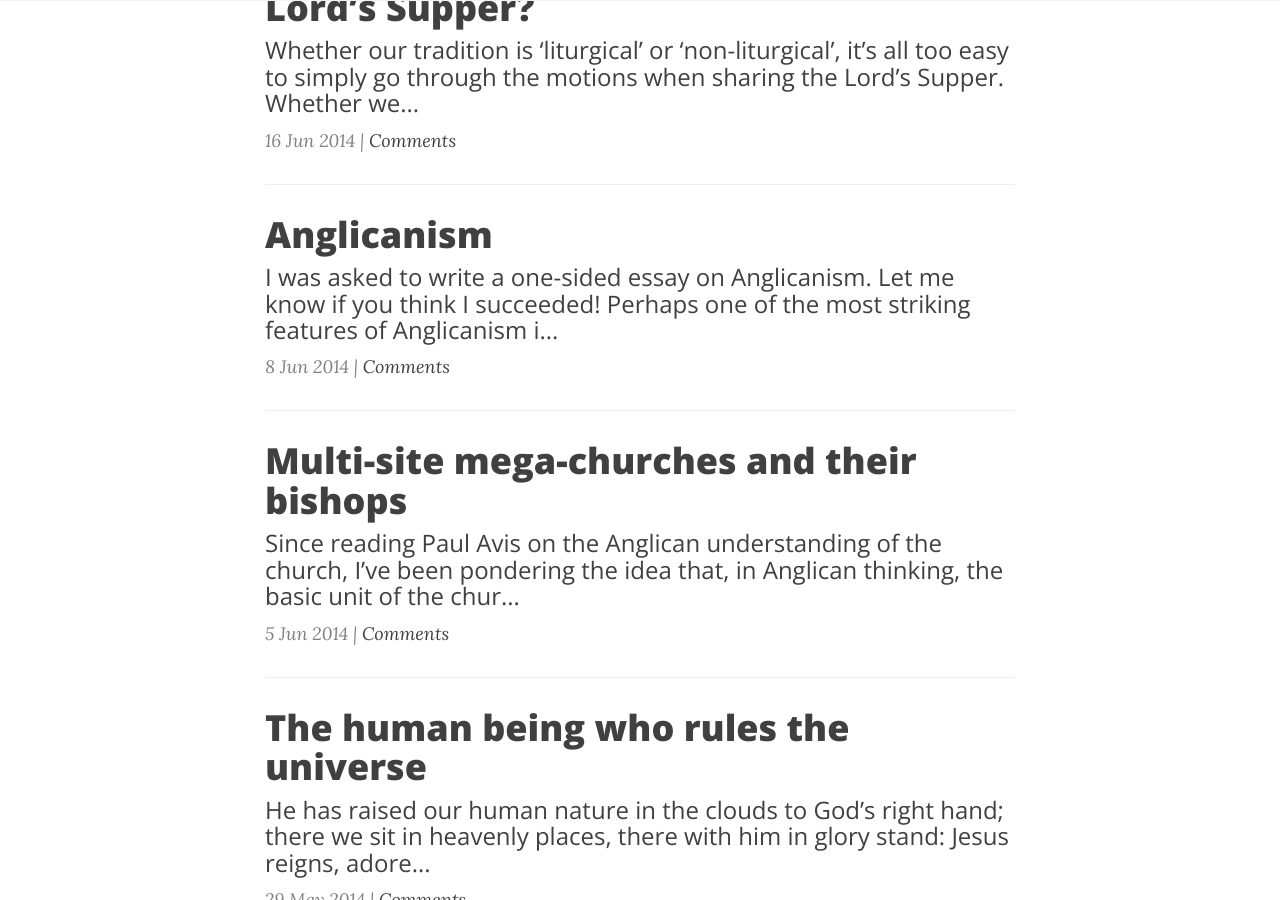
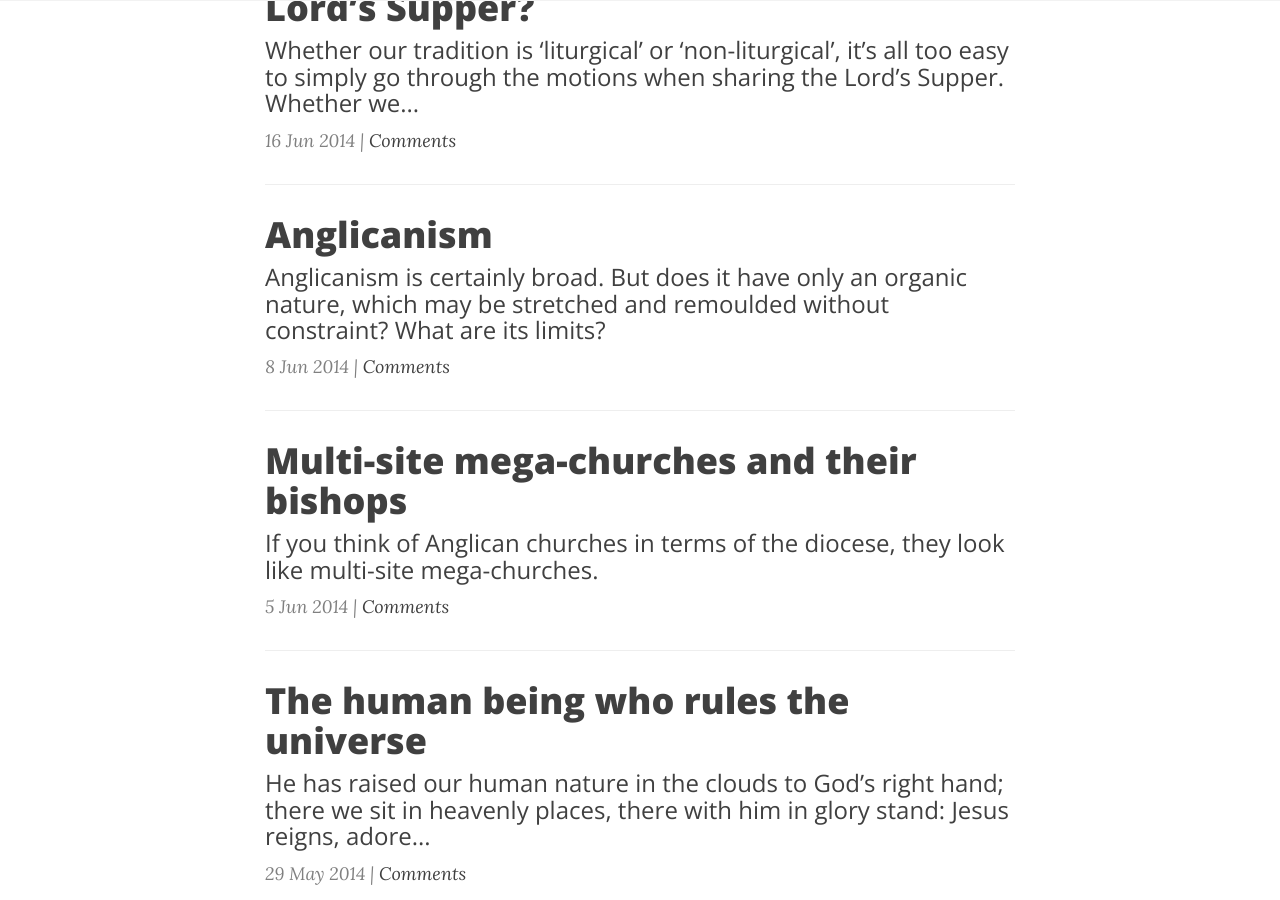
Before and after one commit to anthonyjsmith/anthonyjsmith.github.io, a Jekyll site: the page built from index.html, in a window 1280 px wide and 900 px high, scrolled down 14155 px. Built offline with Jekyll 4.4.1, drawn with Linux system fonts in a browser that asks for light colours; nearby versions of some CDN libraries; the list of posts is cut into pages by our own code; comment, search, counter and statistics services are not loaded.

Commit message:
Add some more descriptions

```diff
--- a/_posts/2014-06-05-multi-site-mega-churches-and-their-bishops.md
+++ b/_posts/2014-06-05-multi-site-mega-churches-and-their-bishops.md
@@ -1,5 +1,6 @@
 ---
 title: Multi-site mega-churches and their bishops
+description: If you think of Anglican churches in terms of the diocese, they look like multi-site mega-churches.
 ---
 Since reading [Paul Avis on the Anglican understanding of the church]({% post_url 2013-11-13-paul-avis-on-the-visibility-of-the-church %}), I've been pondering the idea that, in Anglican thinking, the basic unit of the church is not the local parish church, but is the diocese, with the bishop as the senior pastor. In other words, Anglican churches are really multi-site mega-churches, with each church covering a particular part of the country (a city with the surrounding region), and with that region divided into zones (or "parishes"), with each zone having its own elder or elders and its own weekly meeting(s). The only significant difference between the Anglican model and the modern version is that I'm not aware of Anglican dioceses live-streaming videos of their bishop preaching every week.
 
--- a/_posts/2014-06-08-anglicanism.md
+++ b/_posts/2014-06-08-anglicanism.md
@@ -1,5 +1,6 @@
 ---
 title: Anglicanism
+description: Anglicanism is certainly broad. But does it have only an organic nature, which may be stretched and remoulded without constraint? What are its limits?
 ---
 _I was asked to write a one-sided essay on Anglicanism. Let me know if you think I succeeded!_
 
```
